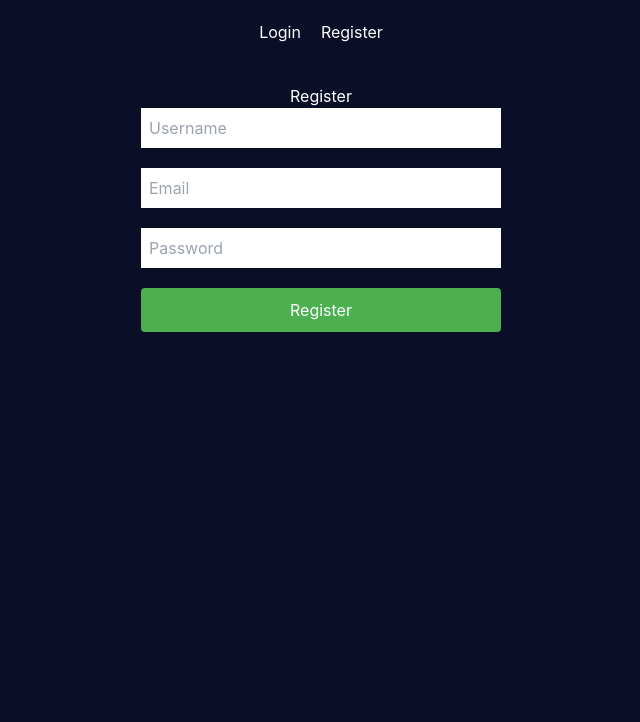
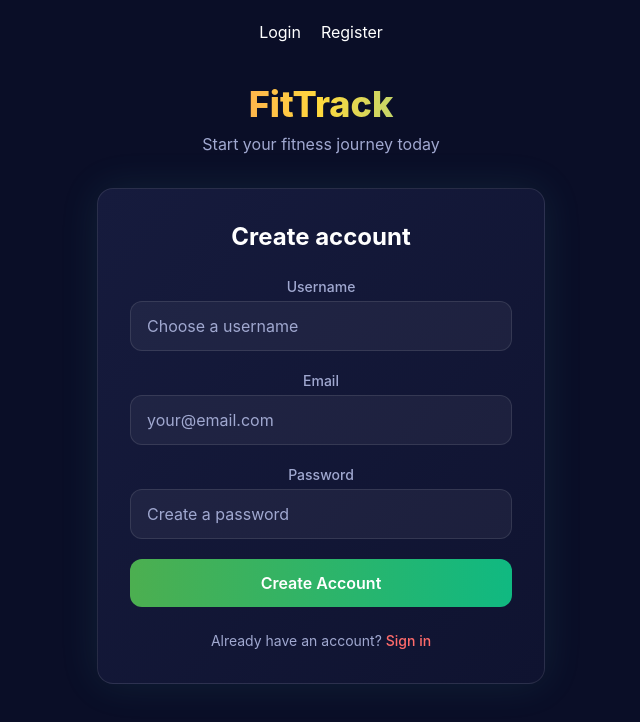
Before and after one commit to Drakon4ik-Coder/FitTrack, a React (Create React App) app in the folder frontend/: page /register in a window 1280 px wide. Shown: the top 722 px of the page, without its empty margins (319-959 px from the left). Built offline with nearby package versions, Linux system fonts and the light colour scheme; no server answers.

Commit message:
Redesign login and registration pages

```diff
--- a/frontend/src/components/Login.js
+++ b/frontend/src/components/Login.js
@@ -1,17 +1,20 @@
 import React, { useState } from 'react';
-import { useNavigate } from 'react-router-dom';
+import { useNavigate, Link } from 'react-router-dom';
 import { useAuth } from '../AuthContext';
+import API_BASE from '../utils/api';
 
 export function Login() {
   const [username, setUsername] = useState('');
   const [password, setPassword] = useState('');
+  const [error, setError] = useState('');
   const { login } = useAuth();
   const navigate = useNavigate();
 
   const handleSubmit = async (e) => {
     e.preventDefault();
+    setError('');
     try {
-        const response = await fetch('https://Drakon4ik.pythonanywhere.com/api/token/', {
+      const response = await fetch(`${API_BASE}/api/token/`, {
         method: 'POST',
         headers: { 'Content-Type': 'application/json' },
         body: JSON.stringify({ username, password }),
@@ -20,50 +23,71 @@ export function Login() {
       if (response.ok) {
         login({ token: data.access, refreshToken: data.refresh });
         navigate('/');
+      } else {
+        setError('Invalid username or password');
       }
-      } catch (error) {
-        console.error('Login failed:', error);
+    } catch (err) {
+      setError('Connection error. Please try again.');
     }
   };
 
   return (
-      <div style={{ maxWidth: '400px', margin: '0 auto', padding: '20px' }}>
-        <h2>Login</h2>
-        <form onSubmit={handleSubmit} style={{ display: 'flex', flexDirection: 'column', gap: '10px' }}>
+    <div className="min-h-[80vh] flex items-center justify-center">
+      <div className="w-full max-w-md">
+        {/* Header */}
+        <div className="text-center mb-8">
+          <h1 className="text-4xl font-extrabold bg-gradient-to-r from-accent-red via-accent-yellow to-accent-teal bg-clip-text text-transparent mb-2">
+            FitTrack
+          </h1>
+          <p className="text-text-muted">Sign in to track your nutrition</p>
+        </div>
+
+        {/* Card */}
+        <div className="card p-8 shadow-[0_0_40px_rgba(255,107,107,0.1)]">
+          <h2 className="text-2xl font-bold text-white mb-6">Welcome back</h2>
+
+          {error && (
+            <div className="bg-accent-red/10 border border-accent-red/30 text-accent-red rounded-xl px-4 py-3 mb-5 text-sm">
+              {error}
+            </div>
+          )}
+
+          <form onSubmit={handleSubmit} className="space-y-5">
             <div>
+              <label className="label-text">Username</label>
               <input
                 type="text"
                 value={username}
                 onChange={(e) => setUsername(e.target.value)}
-              placeholder="Username"
+                placeholder="Enter your username"
                 required
-              style={{ width: '100%', padding: '8px', marginBottom: '10px' }}
+                className="input-dark"
               />
             </div>
             <div>
+              <label className="label-text">Password</label>
               <input
                 type="password"
                 value={password}
                 onChange={(e) => setPassword(e.target.value)}
-              placeholder="Password"
+                placeholder="Enter your password"
                 required
-              style={{ width: '100%', padding: '8px', marginBottom: '10px' }}
+                className="input-dark"
               />
             </div>
-          <button
-            type="submit"
-            style={{
-              padding: '10px',
-              backgroundColor: '#4CAF50',
-              color: 'white',
-              border: 'none',
-              borderRadius: '4px',
-              cursor: 'pointer'
-            }}
-          >
-            Login
+            <button type="submit" className="btn-primary w-full mt-2">
+              Sign In
             </button>
           </form>
+
+          <p className="text-center text-text-muted text-sm mt-6">
+            Don't have an account?{' '}
+            <Link to="/register" className="text-accent-teal hover:text-white transition-colors duration-200 font-medium">
+              Create one
+            </Link>
+          </p>
+        </div>
+      </div>
     </div>
   );
 }
--- a/frontend/src/components/Register.js
+++ b/frontend/src/components/Register.js
@@ -1,76 +1,101 @@
 import React, { useState } from 'react';
-import { useNavigate } from 'react-router-dom';
+import { useNavigate, Link } from 'react-router-dom';
+import API_BASE from '../utils/api';
 
 export function Register() {
   const [email, setEmail] = useState('');
   const [username, setUsername] = useState('');
   const [password, setPassword] = useState('');
+  const [error, setError] = useState('');
   const navigate = useNavigate();
 
   const handleSubmit = async (e) => {
     e.preventDefault();
+    setError('');
     try {
-        const response = await fetch('https://Drakon4ik.pythonanywhere.com/api/register/', {
+      const response = await fetch(`${API_BASE}/api/register/`, {
         method: 'POST',
         headers: { 'Content-Type': 'application/json' },
         body: JSON.stringify({ email, username, password }),
       });
       if (response.ok) {
         navigate('/login');
+      } else {
+        setError('Registration failed. Username or email may already be taken.');
       }
-      } catch (error) {
-        console.error('Registration failed:', error);
+    } catch (err) {
+      setError('Connection error. Please try again.');
     }
   };
 
   return (
-      <div style={{ maxWidth: '400px', margin: '0 auto', padding: '20px' }}>
-        <h2>Register</h2>
-        <form onSubmit={handleSubmit} style={{ display: 'flex', flexDirection: 'column', gap: '10px' }}>
+    <div className="min-h-[80vh] flex items-center justify-center">
+      <div className="w-full max-w-md">
+        {/* Header */}
+        <div className="text-center mb-8">
+          <h1 className="text-4xl font-extrabold bg-gradient-to-r from-accent-red via-accent-yellow to-accent-teal bg-clip-text text-transparent mb-2">
+            FitTrack
+          </h1>
+          <p className="text-text-muted">Start your fitness journey today</p>
+        </div>
+
+        {/* Card */}
+        <div className="card p-8 shadow-[0_0_40px_rgba(78,205,196,0.1)]">
+          <h2 className="text-2xl font-bold text-white mb-6">Create account</h2>
+
+          {error && (
+            <div className="bg-accent-red/10 border border-accent-red/30 text-accent-red rounded-xl px-4 py-3 mb-5 text-sm">
+              {error}
+            </div>
+          )}
+
+          <form onSubmit={handleSubmit} className="space-y-5">
             <div>
+              <label className="label-text">Username</label>
               <input
                 type="text"
                 value={username}
                 onChange={(e) => setUsername(e.target.value)}
-              placeholder="Username"
+                placeholder="Choose a username"
                 required
-              style={{ width: '100%', padding: '8px', marginBottom: '10px' }}
+                className="input-dark"
               />
             </div>
             <div>
+              <label className="label-text">Email</label>
               <input
                 type="email"
                 value={email}
                 onChange={(e) => setEmail(e.target.value)}
-              placeholder="Email"
+                placeholder="your@email.com"
                 required
-              style={{ width: '100%', padding: '8px', marginBottom: '10px' }}
+                className="input-dark"
               />
             </div>
             <div>
+              <label className="label-text">Password</label>
               <input
                 type="password"
                 value={password}
                 onChange={(e) => setPassword(e.target.value)}
-              placeholder="Password"
+                placeholder="Create a password"
                 required
-              style={{ width: '100%', padding: '8px', marginBottom: '10px' }}
+                className="input-dark"
               />
             </div>
-          <button
-            type="submit"
-            style={{
-              padding: '10px',
-              backgroundColor: '#4CAF50',
-              color: 'white',
-              border: 'none',
-              borderRadius: '4px',
-              cursor: 'pointer'
-            }}
-          >
-            Register
+            <button type="submit" className="btn-green w-full mt-2">
+              Create Account
             </button>
           </form>
+
+          <p className="text-center text-text-muted text-sm mt-6">
+            Already have an account?{' '}
+            <Link to="/login" className="text-accent-red hover:text-white transition-colors duration-200 font-medium">
+              Sign in
+            </Link>
+          </p>
+        </div>
+      </div>
     </div>
   );
 }
```
Lines whose indentation alone changed are shown as unchanged.
